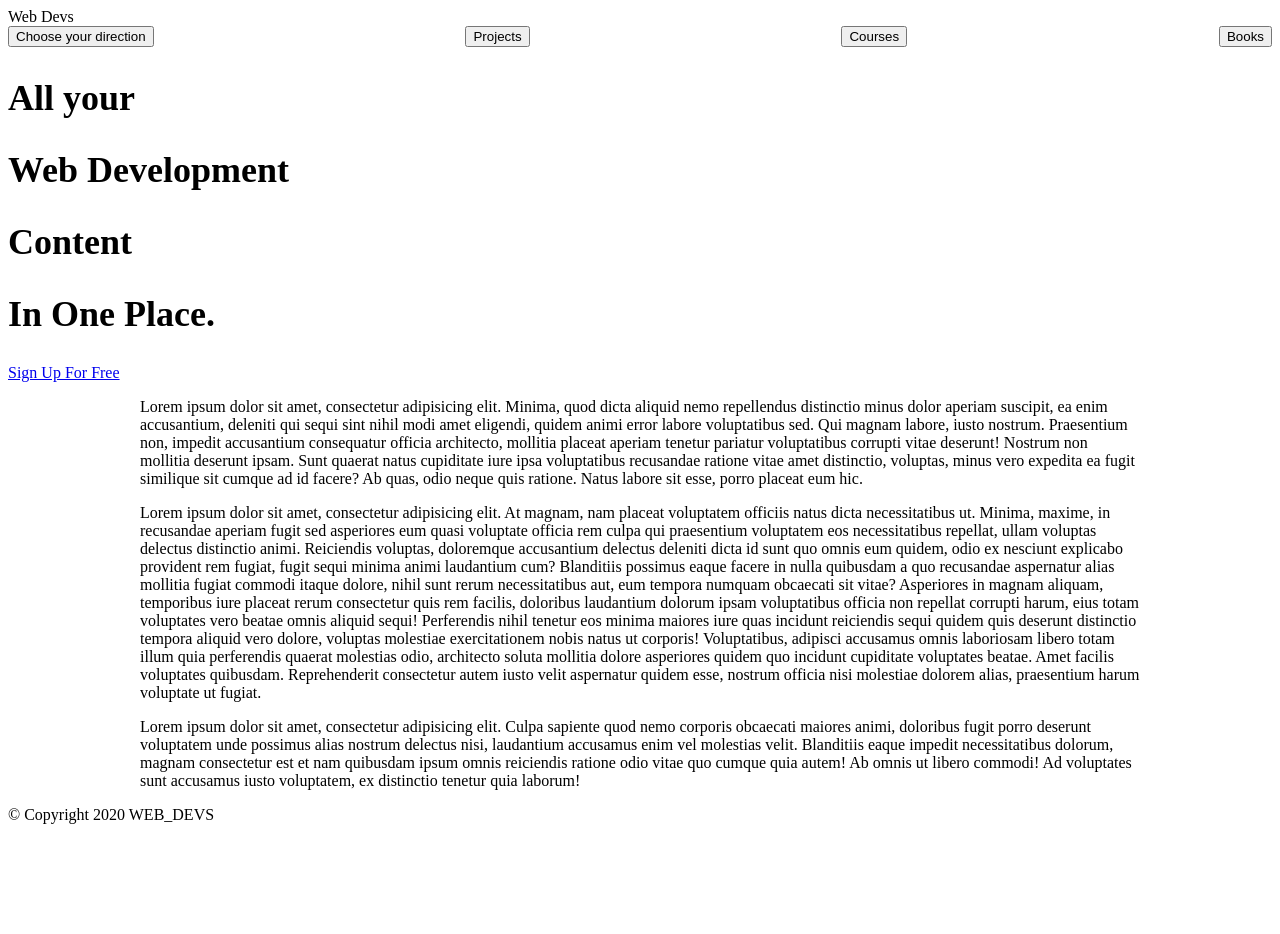
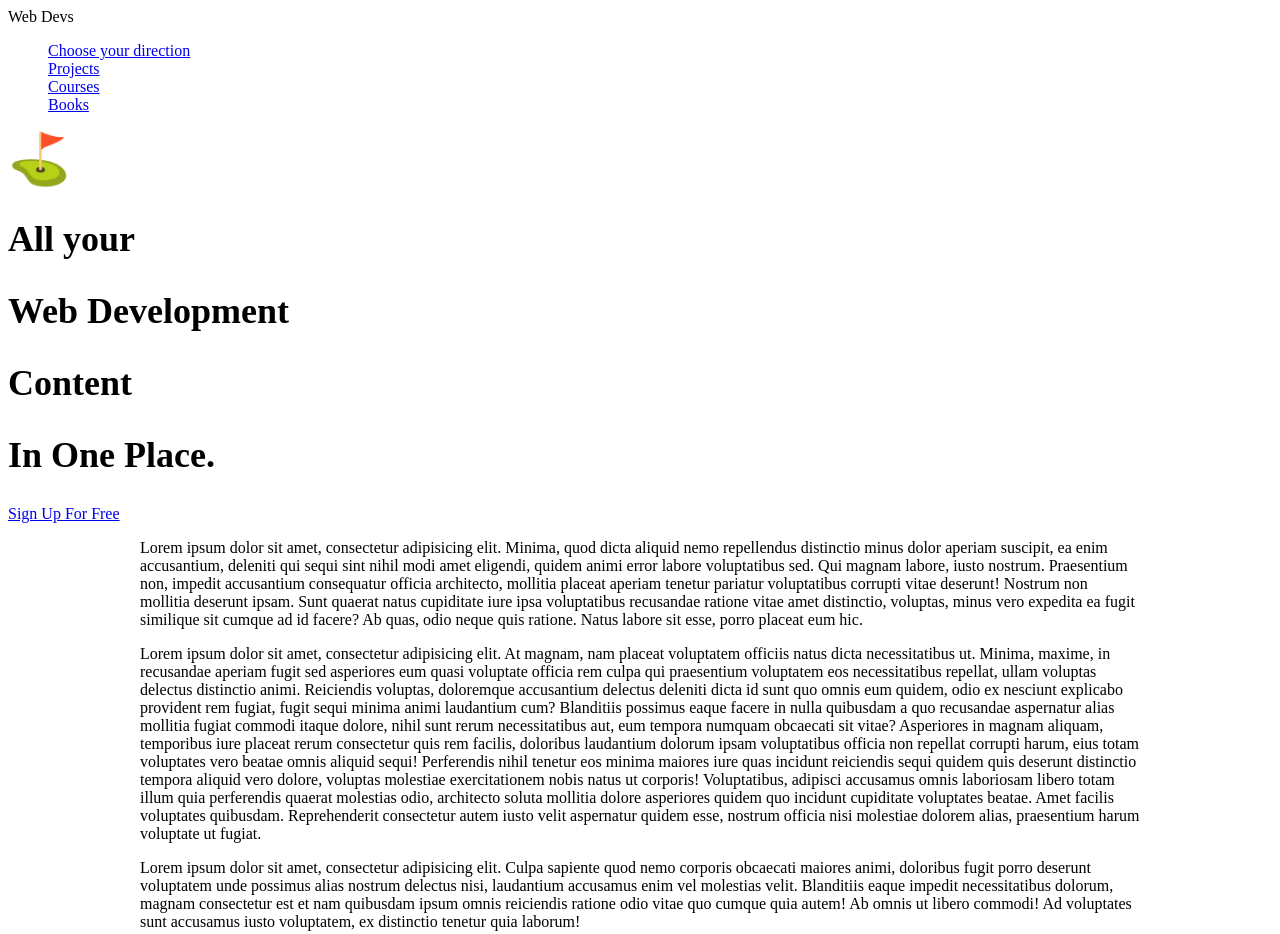
Before and after one commit to Alejogb1/WEB_DEVS, a website: page dist/index.html in a window 1280 px wide. Shown: the top 934 px of the page. Before the commit the page ends 832 px from the top, so only its background shows below. Drawn offline with Linux system fonts and the light colour scheme.

Commit message:
Added side nav open&close buttons and functions. Added footer.

```diff
--- a/dist/index.html
+++ b/dist/index.html
@@ -12,13 +12,14 @@
        <div class="Navbar-brand">
                 Web Devs
        </div>
-       <ul class = "Navbar-items">
-          <li><button>Choose your direction</button></li>
-          <li><button>Projects</button></li>
-          <li><button>Courses</button></li>
-          <li><button>Books</button></li>
+       <ul id="myNavbar" class = "Navbar" class="closebtn">
+          <li><a href="direction">Choose your direction</a></li>
+          <li><a href="#">Projects</a></li>
+          <li><a href="#">Courses</a></li>
+          <li><a href="#">Books</a></li>
       </ul>
- </nav>
+      <span style="font-size:50px;cursor:pointer" class="openbtn" onclick="openNav()" id = "openIcon">&#9971;</span>
+    </nav>
 </header>
     <main>
       <section>
```
